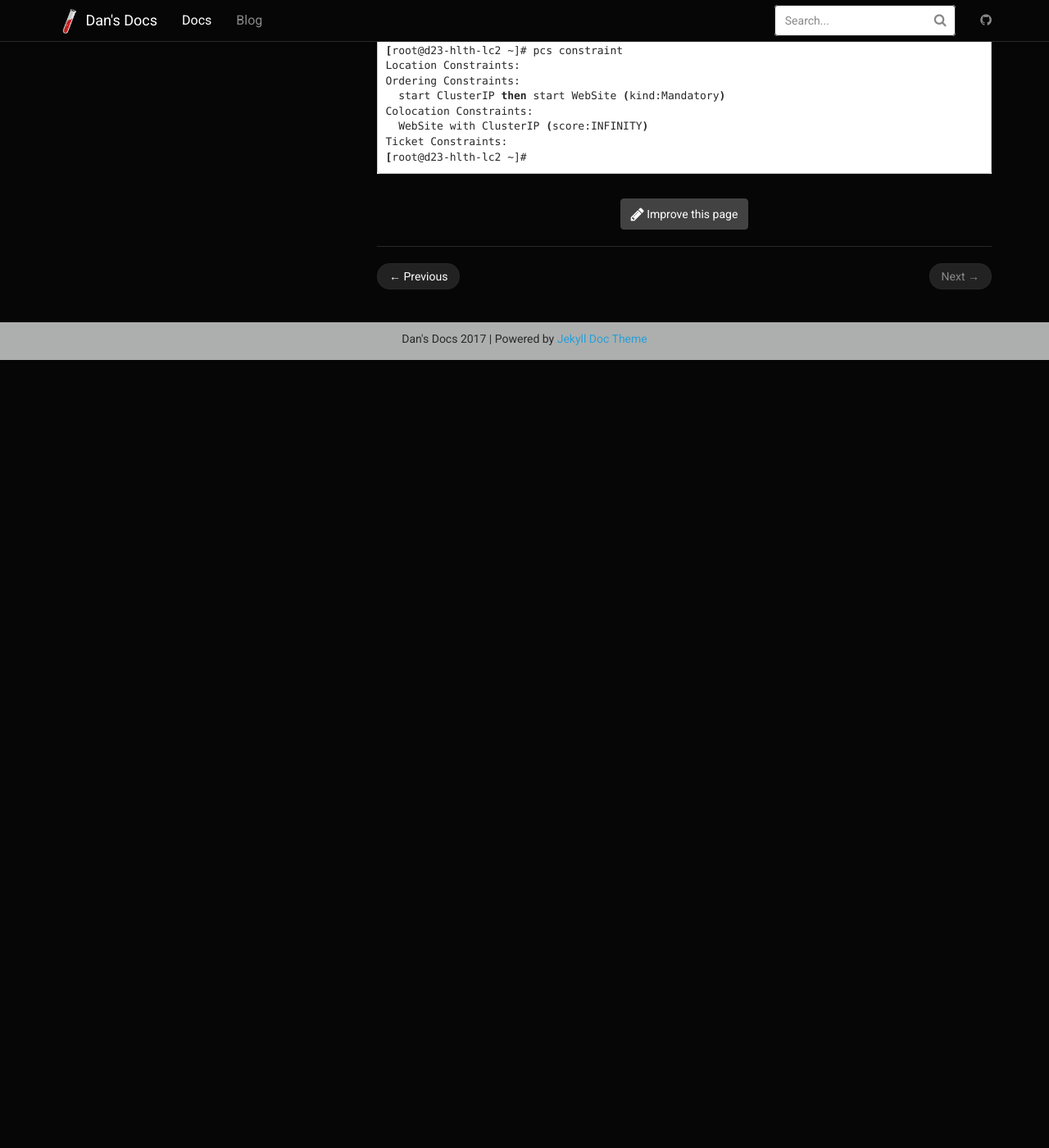
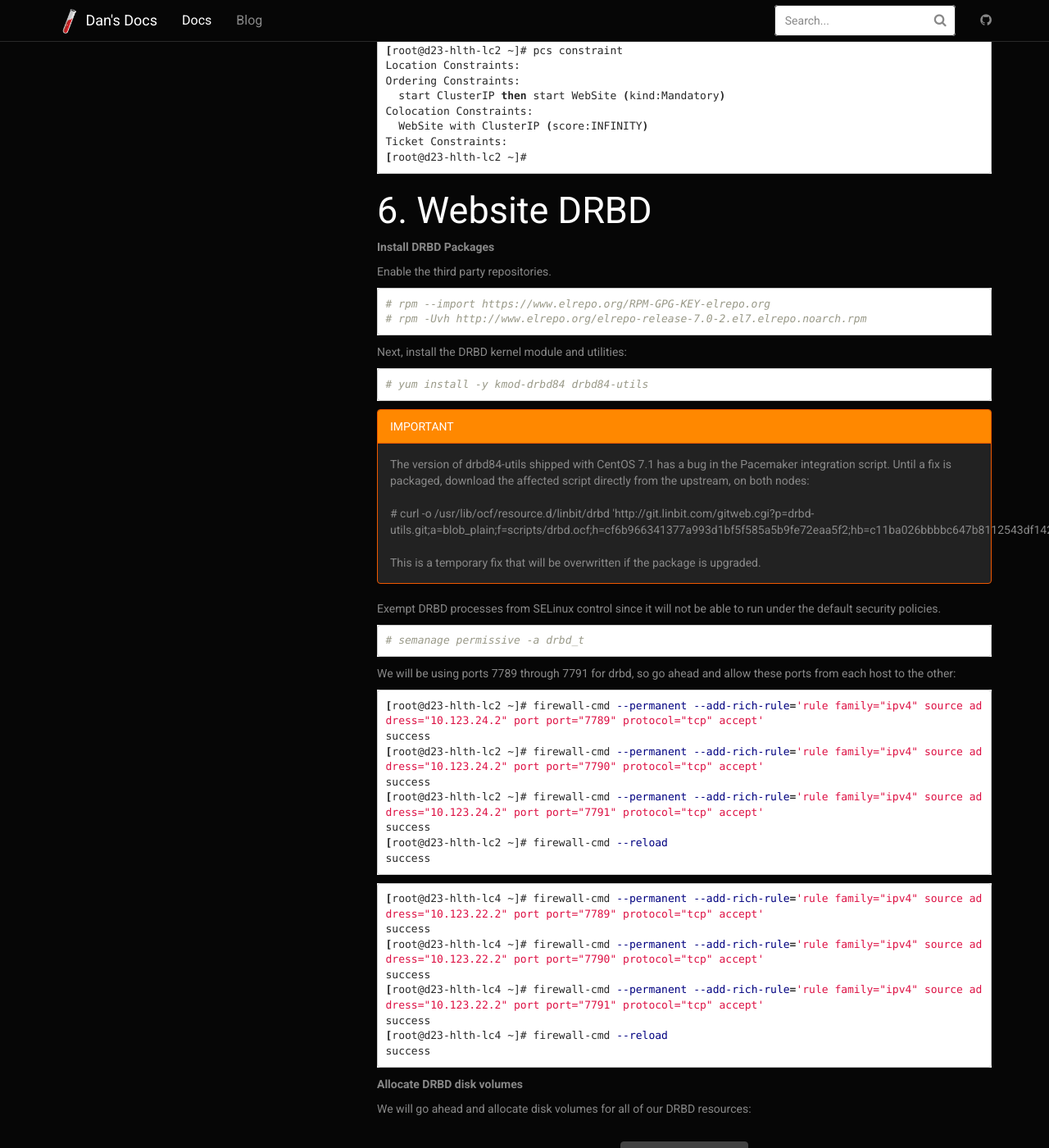
Before and after one commit to danrlyon/danrlyon.github.io, a Jekyll site: the page built from _docs/tutorials/neon-soh-cluster.md, in a window 1280 px wide and 1400 px high, scrolled down 14313 px. Shown: the whole window at 82% size. Built offline with Jekyll 4.4.1, drawn with Linux system fonts in a browser that asks for light colours; nearby versions of some CDN libraries; before the commit the page ends 14752 px from its top, so only the background shows below that; some of the changed text lies outside the part shown.

Commit message:
Continuation of SOH server tutorial.

````diff
--- a/_docs/tutorials/neon-soh-cluster.md
+++ b/_docs/tutorials/neon-soh-cluster.md
@@ -875,3 +875,65 @@ Colocation Constraints:
 Ticket Constraints:
 [root@d23-hlth-lc2 ~]#
 ```
+
+## 6. Website DRBD
+
+**Install DRBD Packages**
+
+Enable the third party repositories.
+
+```bash
+# rpm --import https://www.elrepo.org/RPM-GPG-KEY-elrepo.org
+# rpm -Uvh http://www.elrepo.org/elrepo-release-7.0-2.el7.elrepo.noarch.rpm
+```
+
+Next, install the DRBD kernel module and utilities:
+
+```bash
+# yum install -y kmod-drbd84 drbd84-utils
+```
+
+<div class="panel panel-warning">
+	<div class="panel-heading">IMPORTANT</div>
+	<div class="panel-body">
+		The version of drbd84-utils shipped with CentOS 7.1 has a bug in the Pacemaker integration script. Until a fix is packaged, download the affected script directly from the upstream, on both nodes:
+		<br/><br/>
+		# curl -o /usr/lib/ocf/resource.d/linbit/drbd 'http://git.linbit.com/gitweb.cgi?p=drbd-utils.git;a=blob_plain;f=scripts/drbd.ocf;h=cf6b966341377a993d1bf5f585a5b9fe72eaa5f2;hb=c11ba026bbbbc647b8112543df142f2185cb4b4b'
+		<br/><br/>
+		This is a temporary fix that will be overwritten if the package is upgraded.
+	</div>
+</div>
+
+Exempt DRBD processes from SELinux control since it will not be able to run under the default security policies.
+
+```bash
+# semanage permissive -a drbd_t
+```
+
+We will be using ports 7789 through 7791 for drbd, so go ahead and allow these ports from each host to the other:
+
+```bash
+[root@d23-hlth-lc2 ~]# firewall-cmd --permanent --add-rich-rule='rule family="ipv4" source address="10.123.24.2" port port="7789" protocol="tcp" accept'
+success
+[root@d23-hlth-lc2 ~]# firewall-cmd --permanent --add-rich-rule='rule family="ipv4" source address="10.123.24.2" port port="7790" protocol="tcp" accept'
+success
+[root@d23-hlth-lc2 ~]# firewall-cmd --permanent --add-rich-rule='rule family="ipv4" source address="10.123.24.2" port port="7791" protocol="tcp" accept'
+success
+[root@d23-hlth-lc2 ~]# firewall-cmd --reload
+success
+```
+
+```bash
+[root@d23-hlth-lc4 ~]# firewall-cmd --permanent --add-rich-rule='rule family="ipv4" source address="10.123.22.2" port port="7789" protocol="tcp" accept'
+success
+[root@d23-hlth-lc4 ~]# firewall-cmd --permanent --add-rich-rule='rule family="ipv4" source address="10.123.22.2" port port="7790" protocol="tcp" accept'
+success
+[root@d23-hlth-lc4 ~]# firewall-cmd --permanent --add-rich-rule='rule family="ipv4" source address="10.123.22.2" port port="7791" protocol="tcp" accept'
+success
+[root@d23-hlth-lc4 ~]# firewall-cmd --reload
+success
+```
+
+**Allocate DRBD disk volumes**
+
+We will go ahead and allocate disk volumes for all of our DRBD resources:
````
Also changed, not shown: other parts of _docs/tutorials/neon-soh-cluster.md (+2 -2 lines).
